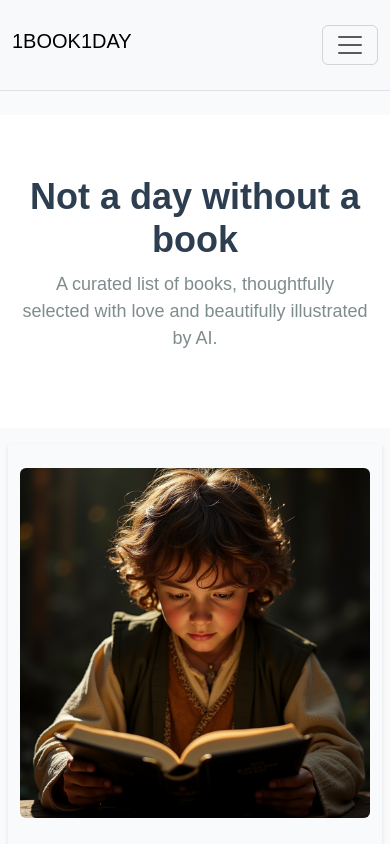
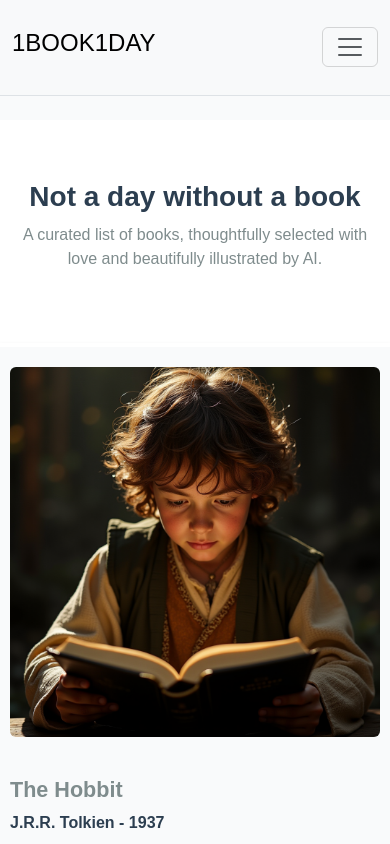
Before and after one commit to cdarylb/Books, a plain HTML site: page index.html in a window 390 px wide. Shown: the top 844 px of the page. Drawn offline with nearby package versions, Linux system fonts and the light colour scheme.

Commit message:
Update index.html

```diff
--- a/index.html
+++ b/index.html
@@ -54,6 +54,24 @@
             border-radius: 4px;
             color: white;
             font-size: 12px;
+        }
+
+        @media (max-width: 768px) {
+            .navbar-brand {
+                font-size: 1.5rem;
+            }
+            .hero h2 {
+                font-size: 28px;
+            }
+            .hero p {
+                font-size: 16px;
+            }
+            .book-section {
+                padding: 20px 10px;
+            }
+            .book-card {
+                flex-direction: column;
+            }
         }
     </style>
     <script>
```
